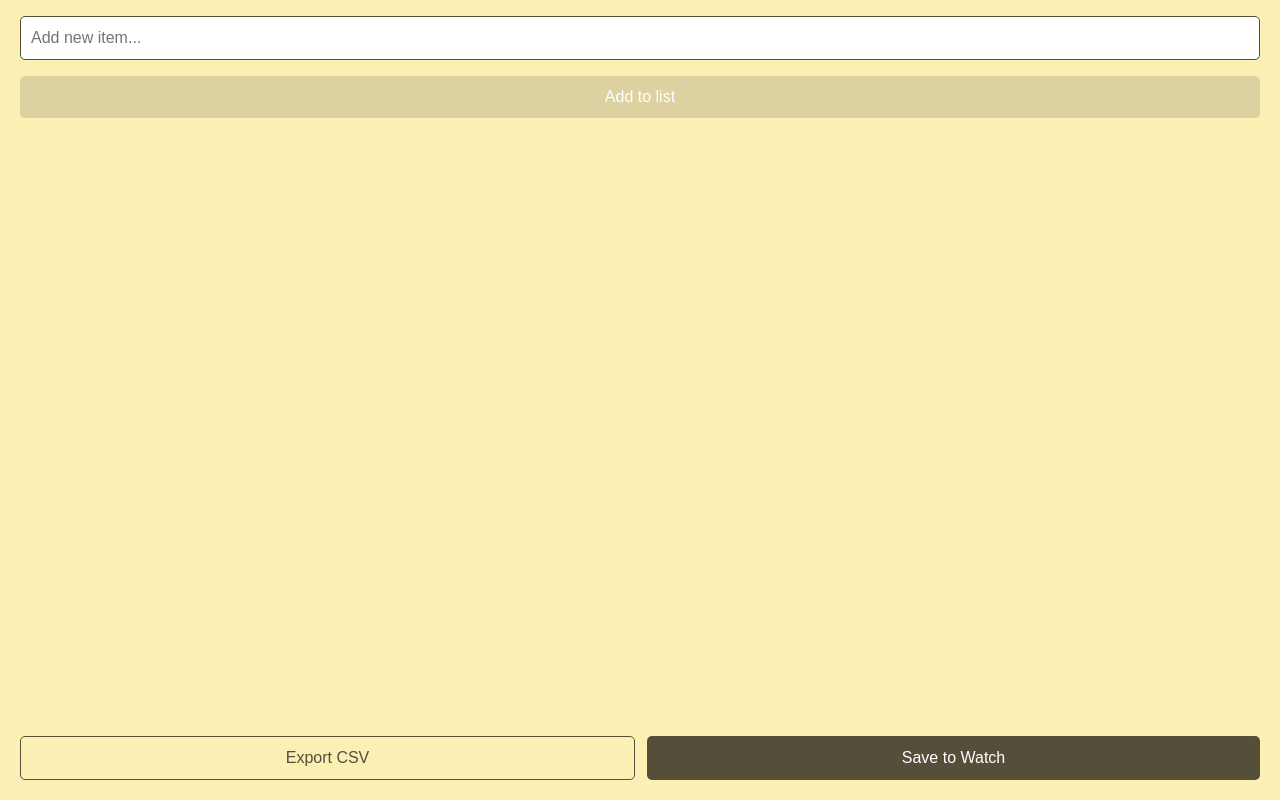
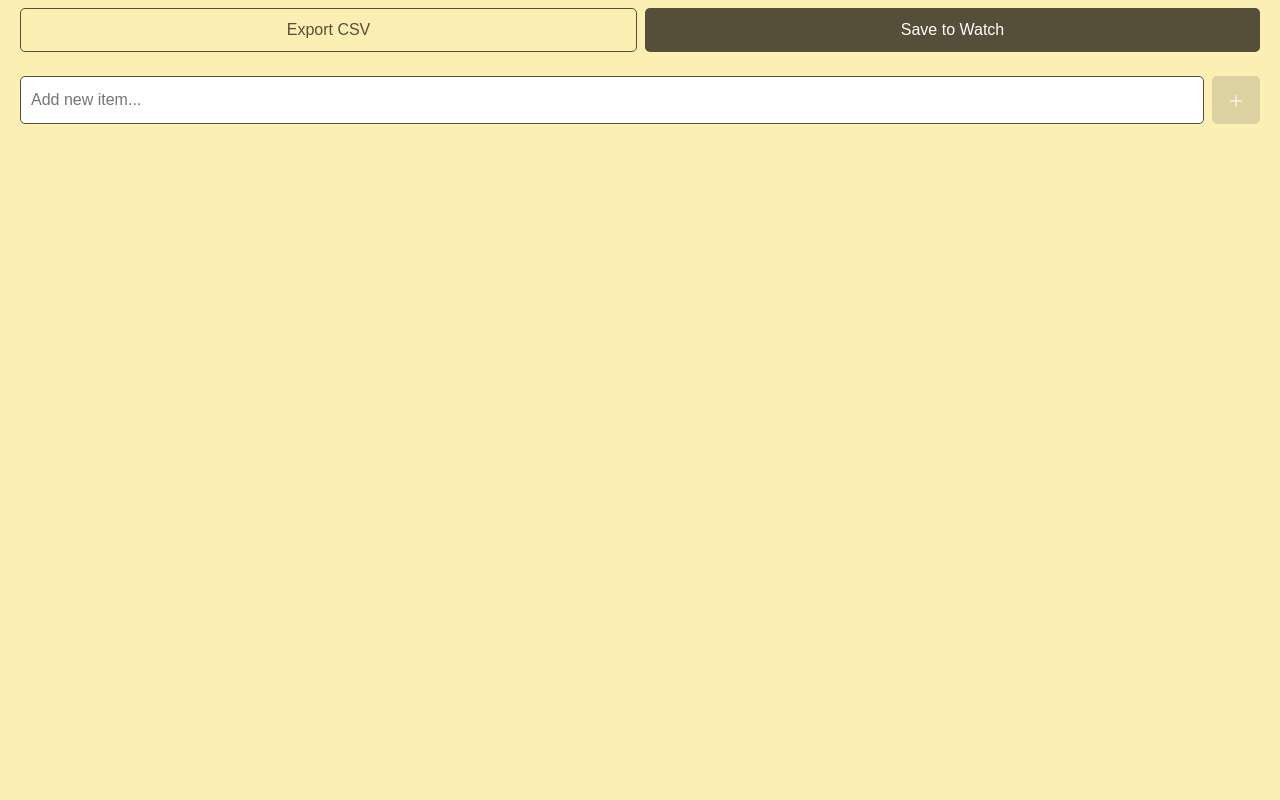
Before and after one commit to freakified/PebbleChecklist, a website: page config-page/config.html in a window 1280 px wide. Drawn offline with Linux system fonts and the light colour scheme.

Commit message:
updates to config page

```diff
--- a/config-page/config.css
+++ b/config-page/config.css
@@ -1,29 +1,42 @@
-* { margin: 0; padding: 0; box-sizing: border-box; }
+* {
+  margin: 0;
+  padding: 0;
+  box-sizing: border-box;
+}
+
 body {
   font-family: -apple-system, BlinkMacSystemFont, "Segoe UI", sans-serif;
   background-color: #FCEFB3;
   color: #333;
   font-size: 17px;
 }
+
 .container {
-  padding-bottom: 100px;
+  padding-top: 60px;
 }
+
 .items-section {
   padding-top: 4px;
 }
+
 .section-header {
   padding: 0 20px;
   font-weight: bold;
   font-size: 0.8em;
   opacity: 0.5;
 }
+
 .item {
   padding: 2px 20px;
   display: flex;
   align-items: center;
   gap: 8px;
 }
-.item input[type="checkbox"] { transform: scale(1.2); }
+
+.item input[type="checkbox"] {
+  transform: scale(1.2);
+}
+
 .item-text {
   flex: 1;
   border: 1px solid #fdf5d1;
@@ -32,18 +45,23 @@ body {
   font-size: 16px;
   border-radius: 4px;
 }
+
 .items-list {
   margin: 12px 0;
 }
+
 .item-text:focus {
   outline: 2px solid #554E39;
 }
+
 .item-text.checked {
   text-decoration: line-through;
 }
+
 .item-text.checked:focus {
   text-decoration: none;
 }
+
 .icon-btn {
   width: 36px;
   height: 35px;
@@ -54,14 +72,22 @@ body {
   font-size: 20px;
   color: #999;
 }
-.icon-btn.move-btn { color: #554E39; }
-.icon-btn.delete-btn { color: #a61c1c; }
+
+.icon-btn.move-btn {
+  color: #554E39;
+}
+
+.icon-btn.delete-btn {
+  color: #a61c1c;
+}
+
 .add-row {
   display: flex;
-  flex-direction: column;
-  gap: 16px;
+  flex-direction: row;
+  gap: 8px;
   padding: 0 20px;
 }
+
 .new-item-input {
   flex: 1;
   padding: 12px 10px;
@@ -70,10 +96,12 @@ body {
   font-size: 16px;
   background-color: white;
 }
+
 .new-item-input:focus {
   outline: 2px solid #554E39;
   border-color: white;
 }
+
 .add-btn {
   padding: 12px 16px;
   background-color: #554E39;
@@ -83,21 +111,26 @@ body {
   font-size: 16px;
   cursor: pointer;
 }
+
 .add-btn:disabled {
   background-color: #DBD1A1;
   cursor: default;
 }
+
 .submit-section {
   display: flex;
-  gap: 12px;
-  padding: 20px;
+  gap: 8px;
+  padding: 8px 20px;
   position: fixed;
-  bottom: 0;
+  top: 0;
   left: 0;
   right: 0;
   background-color: #FCEFB3;
+  z-index: 100;
 }
-.submit-btn, .export-btn {
+
+.submit-btn,
+.export-btn {
   flex: 1;
   padding: 12px;
   border: none;
@@ -105,5 +138,14 @@ body {
   font-size: 16px;
   cursor: pointer;
 }
-.submit-btn { background-color: #554E39; color: white; }
-.export-btn { border: 1px solid #554E39 ; background: transparent; color: #554E39; }
+
+.submit-btn {
+  background-color: #554E39;
+  color: white;
+}
+
+.export-btn {
+  border: 1px solid #554E39;
+  background: transparent;
+  color: #554E39;
+}
--- a/config-page/config.html
+++ b/config-page/config.html
@@ -1,26 +1,31 @@
 <!DOCTYPE html>
 <html>
+
 <head>
   <meta charset="UTF-8">
   <meta name="viewport" content="width=device-width,initial-scale=1.0">
   <title>Checklist</title>
   <link rel="stylesheet" href="config.css">
 </head>
+
 <body>
   <div class="container">
+    <div class="submit-section">
+      <button class="export-btn" onclick="exportCSV()">Export CSV</button>
+      <button class="submit-btn" onclick="submitData()">Save to Watch</button>
+    </div>
     <div class="items-section">
       <div class="items-list" id="items_list"></div>
       <div class="add-row">
         <input type="text" class="new-item-input" id="new_item_input" placeholder="Add new item...">
-        <button class="add-btn" id="add_btn" onclick="addItem()" disabled>Add to list</button>
+        <button class="add-btn" id="add_btn" onclick="addItem()" disabled>&#xFF0B;</button>
       </div>
     </div>
-    <div class="submit-section">
-      <button class="export-btn" onclick="exportCSV()">Export CSV</button>
-      <button class="submit-btn" onclick="submitData()">Save to Watch</button>
-    </div>
-    <textarea id="csv_output" style="display:none;width:100%;height:150px;margin-top:10px;font-family:monospace;font-size:12px;" readonly></textarea>
+    <textarea id="csv_output"
+      style="display:none;width:100%;height:150px;margin-top:10px;font-family:monospace;font-size:12px;"
+      readonly></textarea>
   </div>
   <script src="config.js"></script>
 </body>
+
 </html>
--- a/package.json
+++ b/package.json
@@ -1,6 +1,6 @@
 {
   "name": "checklist",
-  "version": "2.1",
+  "version": "2.2",
   "author": "Freakified",
   "private": true,
   "dependencies": {},
```
Also changed, not shown: demo-screenshot.png (added), src/pkjs/configDataUri.js.
